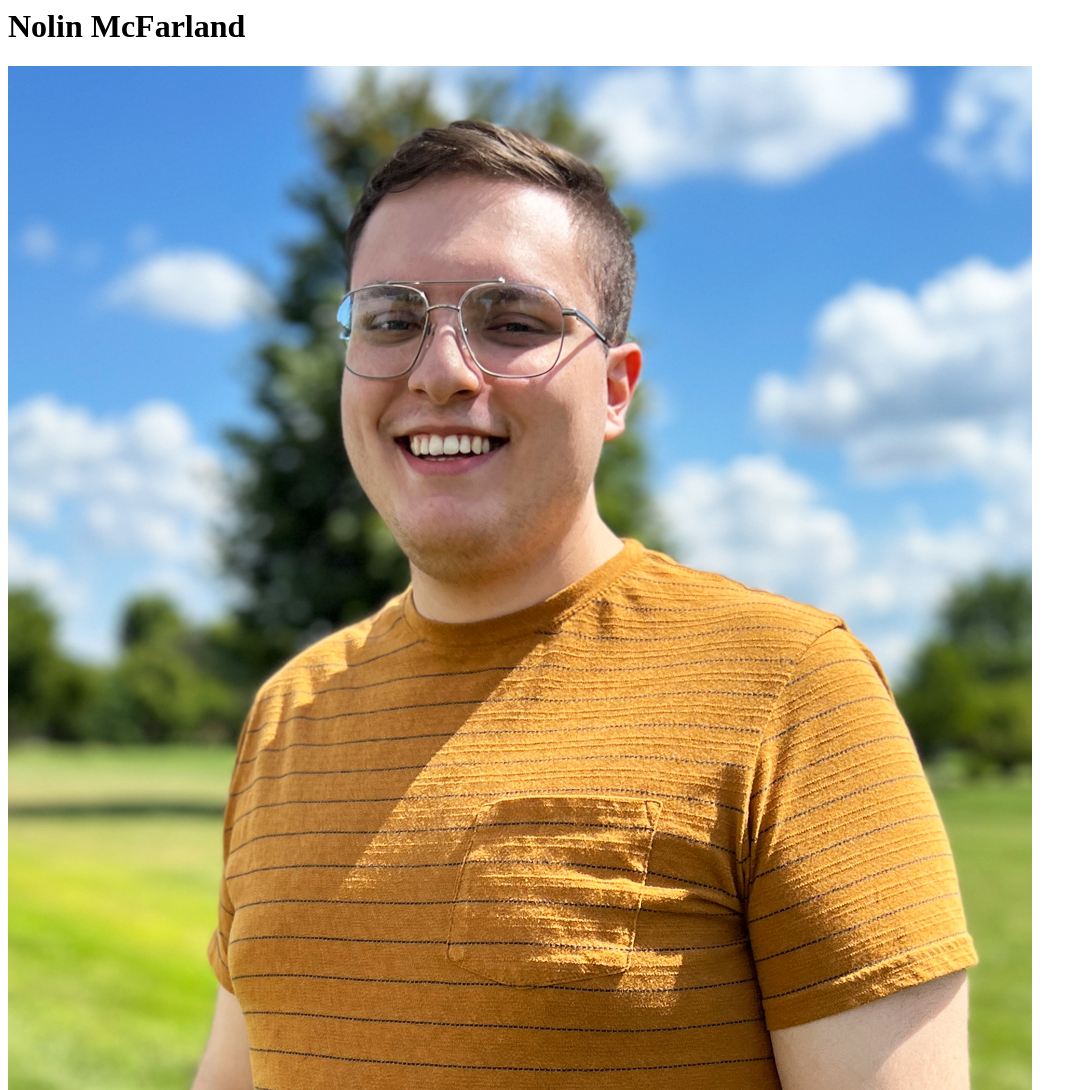
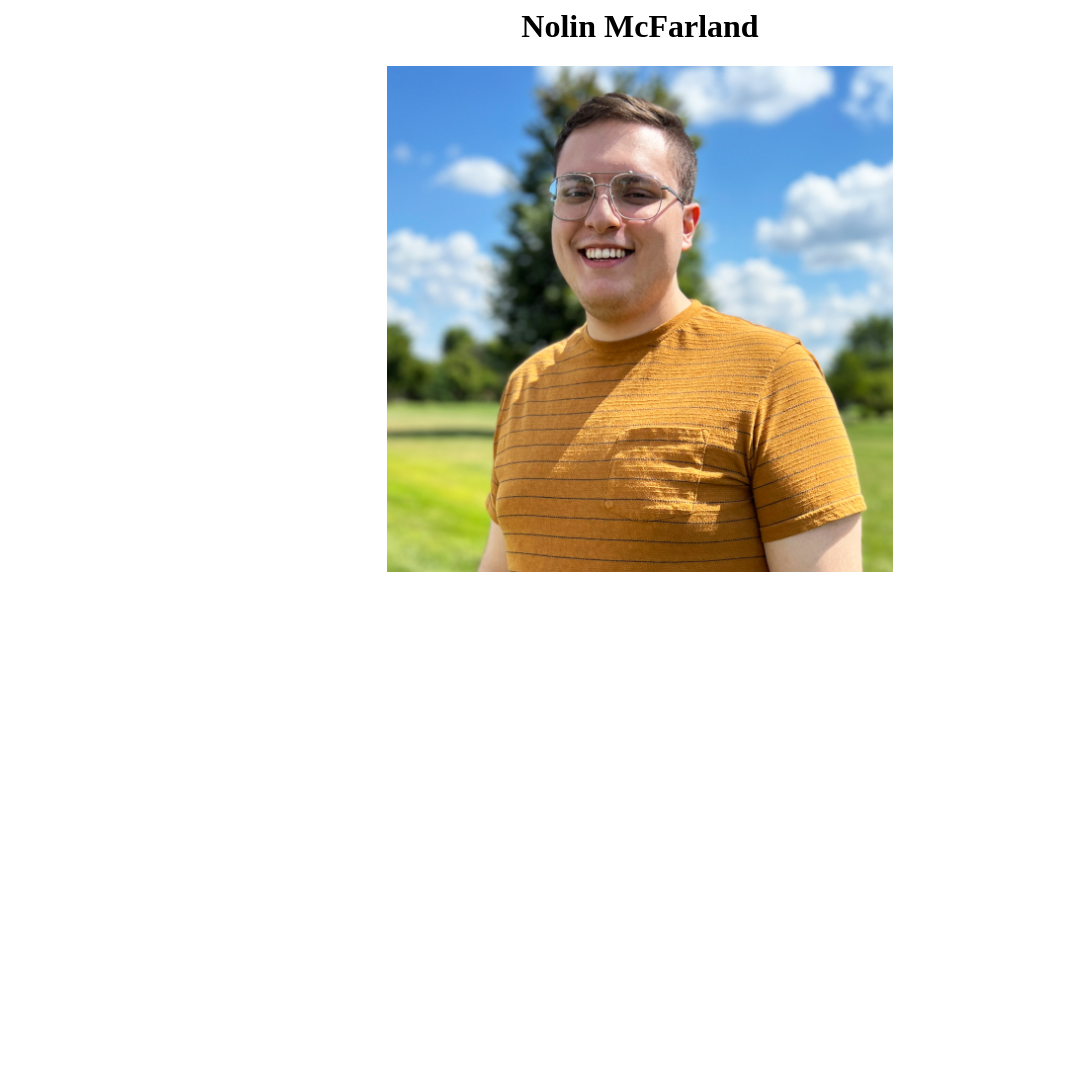
Before and after one commit to nolinmcfarland/nolinmcfarland.github.io, a plain HTML site: page index.html in a window 1280 px wide. Shown: the whole page, without its empty margins (0-1087 px from the left). After the commit the page ends 800 px from the top, so only its background shows below. Drawn offline with Linux system fonts and the light colour scheme.

Commit message:
Add styles to center header and image

```diff
--- a/index.html
+++ b/index.html
@@ -1,4 +1,4 @@
 <html>
-    <h1>Nolin McFarland</h1>
-    <img src="NMcFarland_ProfilePhoto.jpg" />
+    <h1 style="text-align: center">Nolin McFarland</h1>
+    <img src="NMcFarland_ProfilePhoto.jpg" style="width: 40%; margin-left: auto; margin-right: auto; display: block;" />
 </html>
```
